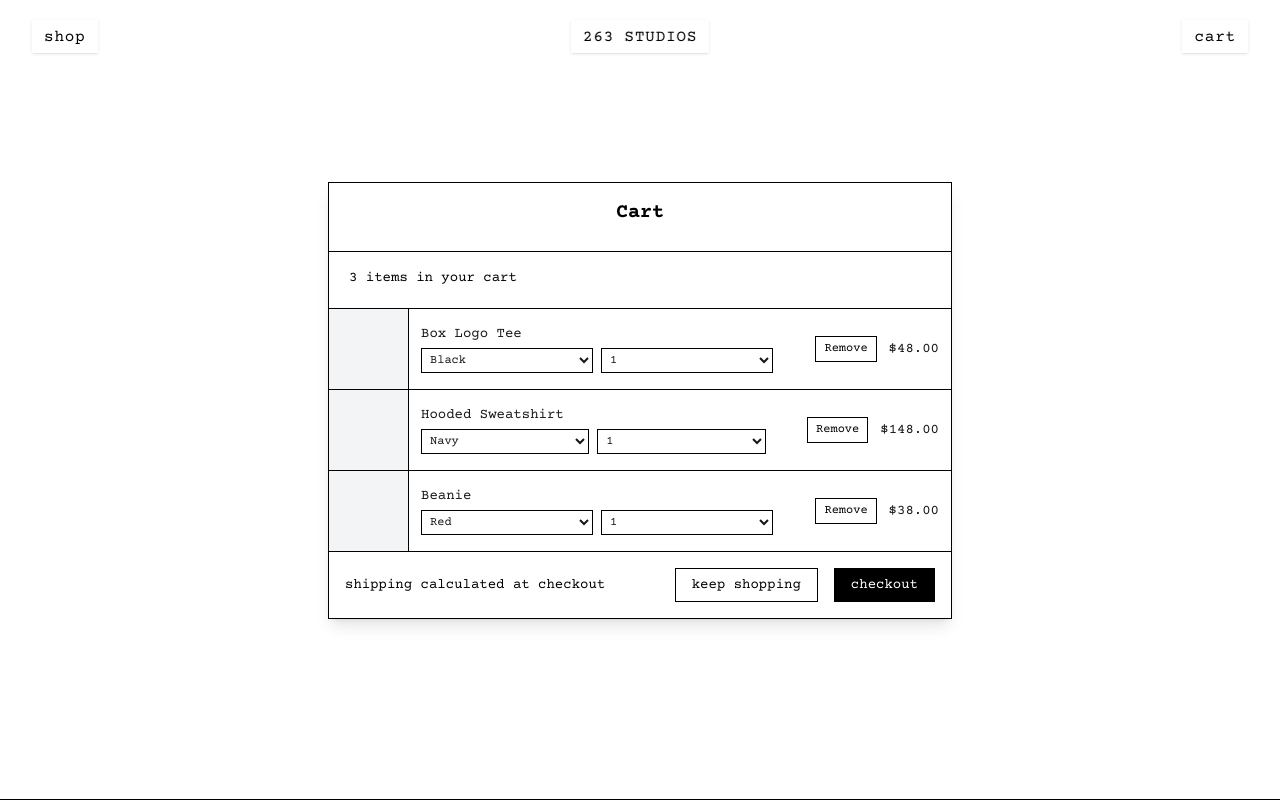
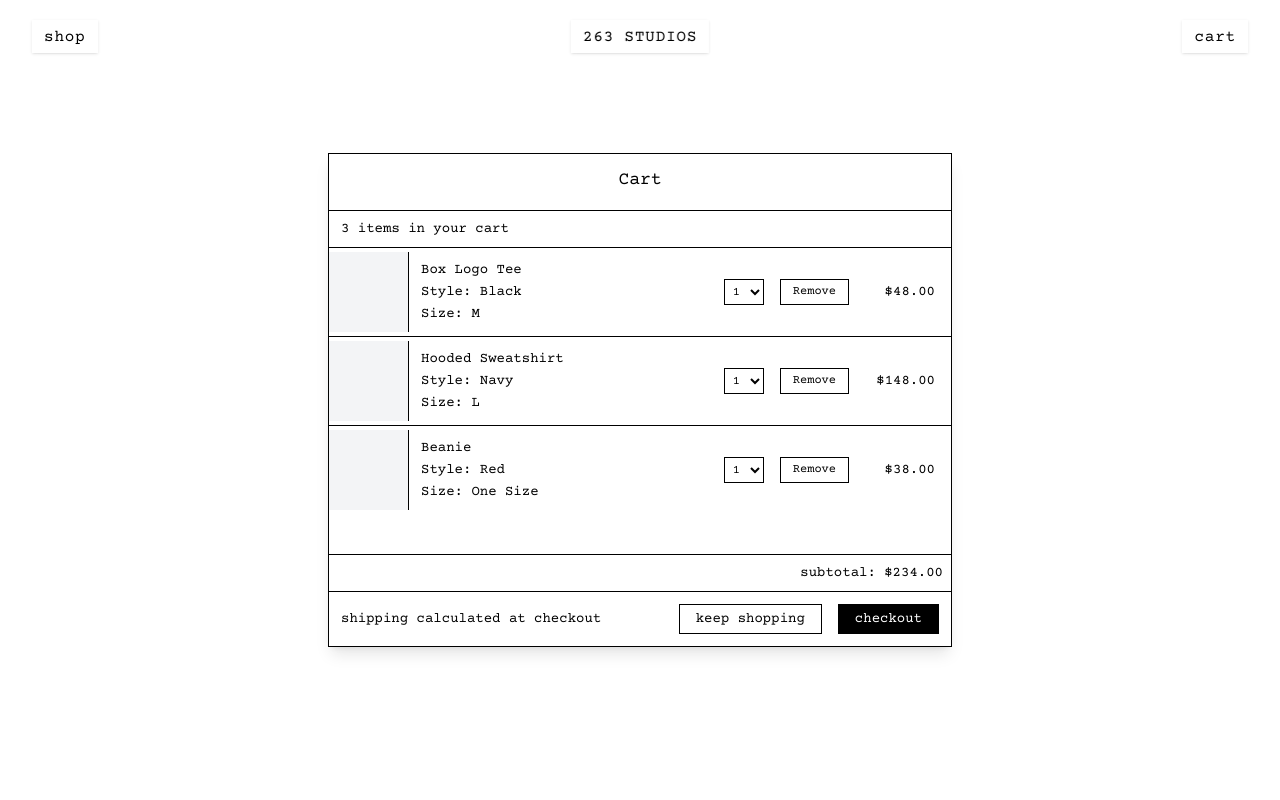
Before and after one commit to JaeMinBird/263Studios, a Next.js app: page /cart in a window 1280 px wide. Built offline with nearby package versions, Linux system fonts and the light colour scheme.

Commit message:
Updated cart and modified custom cursor

```diff
--- a/src/app/cart/page.tsx
+++ b/src/app/cart/page.tsx
@@ -8,39 +8,39 @@ export default function CartPage() {
     {
       name: "Box Logo Tee",
       price: 48.00,
-      colors: ["Black", "White"],
-      sizes: ["1", "2"]
+      style: "Black",
+      size: "M"
     },
     {
       name: "Hooded Sweatshirt",
       price: 148.00,
-      colors: ["Navy", "Gray"],
-      sizes: ["1", "2"]
+      style: "Navy",
+      size: "L"
     },
     {
       name: "Beanie",
       price: 38.00,
-      colors: ["Red", "Black"],
-      sizes: ["1", "2"]
+      style: "Red",
+      size: "One Size"
     }
   ];
 
   return (
     <div className="flex justify-center items-center min-h-screen p-4 bg-white cursor-[url('/custom-cursor.svg'),_auto]">
-      <div className="w-[50%] min-h-[45vh] border border-black shadow-lg bg-white flex flex-col my-8 overflow-hidden">
+      <div className="w-[50%] min-h-[35vh] border border-black shadow-lg bg-white flex flex-col my-8 overflow-hidden">
         {/* Section 1: Cart Header */}
-        <div className="p-4">
-          <h1 className="text-xl font-bold mb-2 font-courier-prime text-black text-center">Cart</h1>
+        <div className="p-3">
+          <h1 className="text-lg font-normal mb-1 font-courier-prime text-black text-center">Cart</h1>
         </div>
-        <div className="border-b border-black -mx-4"></div>
+        <div className="border-b border-black -mx-3"></div>
 
         {/* Section 2: Items Count */}
-        <div className="p-4">
-          <p className="text-black pl-1 mb-1 font-courier-prime text-sm lowercase">
+        <div className="p-2">
+          <p className="text-black pl-1 mb-0 font-courier-prime text-sm lowercase">
             {itemsInCart} items in your cart
           </p>
         </div>
-        <div className="border-b border-black -mx-4"></div>
+        <div className="border-b border-black -mx-3"></div>
 
         {/* Section 3: Items List with Subtotal */}
         <div className={`flex-1 ${itemsInCart > 3 ? 'overflow-y-auto' : 'overflow-y-hidden'}`}>
@@ -50,36 +50,36 @@ export default function CartPage() {
                 key={index}
                 name={item.name}
                 price={item.price}
-                colors={item.colors}
-                sizes={item.sizes}
+                style={item.style}
+                size={item.size}
                 isFirst={index === 0}
                 isLast={index === cartItems.length - 1}
               />
             ))}
+            {/* Add empty space to show only 3 items */}
+            {itemsInCart <= 3 && <div className="h-10"></div>}
           </div>
 
           {/* Subtotal Box */}
-          {itemsInCart > 3 && (
-            <div className="sticky bottom-0 right-0 bg-white p-2 border-t border-black">
-              <p className="text-black font-courier-prime text-sm lowercase text-right">
-                subtotal: $234.00
-              </p>
-            </div>
-          )}
+          <div className="sticky bottom-0 right-0 bg-white p-2 border-t border-black">
+            <p className="text-black font-courier-prime text-sm lowercase text-right">
+              subtotal: $234.00
+            </p>
+          </div>
         </div>
-        <div className="border-b border-black -mx-4"></div>
+        <div className="border-b border-black -mx-3"></div>
 
         {/* Section 4: Actions */}
-        <div className="p-4">
+        <div className="p-3">
           <div className="flex justify-between items-center">
             <p className="text-black text-sm font-courier-prime lowercase">
               shipping calculated at checkout
             </p>
             <div className="flex gap-4">
-              <button className="px-4 py-1.5 border border-black text-black hover:bg-black hover:text-white transition-colors font-courier-prime text-sm lowercase">
+              <button className="px-4 py-1 border border-black text-black hover:bg-black hover:text-white transition-colors font-courier-prime text-sm lowercase">
                 keep shopping
               </button>
-              <button className="px-4 py-1.5 bg-black text-white border border-black hover:bg-white hover:text-black transition-colors font-courier-prime text-sm lowercase">
+              <button className="px-4 py-1 bg-black text-white border border-black hover:bg-white hover:text-black transition-colors font-courier-prime text-sm lowercase">
                 checkout
               </button>
             </div>
--- a/src/components/CartItem.tsx
+++ b/src/components/CartItem.tsx
@@ -3,52 +3,47 @@
 interface CartItemProps {
   name: string;
   price: number;
-  colors: string[];
-  sizes: string[];
+  style: string;
+  size: string;
   isFirst: boolean;
   isLast: boolean;
 }
 
-export default function CartItem({ name, price, colors, sizes, isFirst, isLast }: CartItemProps) {
+export default function CartItem({ name, price, style, size, isFirst, isLast }: CartItemProps) {
   return (
     <div className={`flex items-center w-full ${!isFirst && 'border-t border-black'}`}>
-      {/* Image container - now snug against top and bottom */}
+      {/* Fixed image container - back to fixed height with border */}
       <div className="w-20 h-20 bg-gray-100 border-r border-black flex-shrink-0">
         {/* Add your image here */}
+        <div className="w-full h-full object-cover" />
       </div>
 
-      {/* Item details */}
+      {/* Item details with minimal margins */}
       <div className="flex-1 p-3 min-w-0">
-        {/* Reduced text size by 30% */}
-        <h2 className="font-medium font-courier-prime truncate text-sm">{name}</h2>
-        <div className="flex gap-2 mt-1 flex-wrap">
-          <select className="border border-black p-1 font-courier-prime flex-1 min-w-[100px] max-w-[45%] text-xs">
-            {colors.map((color) => (
-              <option key={color}>{color}</option>
-            ))}
-          </select>
-          <select className="border border-black p-1 font-courier-prime flex-1 min-w-[100px] max-w-[45%] text-xs">
-            {sizes.map((size) => (
-              <option key={size}>{size}</option>
-            ))}
-          </select>
-        </div>
+        <h2 className="font-normal font-courier-prime truncate text-sm text-black mt-0">{name}</h2>
+        <p className="text-sm font-courier-prime mt-0.5 text-black">Style: {style}</p>
+        <p className="text-sm font-courier-prime mt-0.5 text-black mb-0">Size: {size}</p>
       </div>
 
-      {/* Remove button and price */}
-      <div className="flex items-center gap-3 pr-3 flex-shrink-0">
-        {/* Reduced button size by 30% */}
-        <button className="px-2 py-1 border border-black text-black hover:bg-black hover:text-white transition-colors font-courier-prime text-xs whitespace-nowrap">
+      {/* Quantity, Remove button and price */}
+      <div className="flex items-center pr-4 flex-shrink-0">
+        {/* Quantity dropdown */}
+        <select className="border border-black p-1 font-courier-prime text-xs w-10 text-black h-[26px]">
+          {Array.from({length: 9}, (_, i) => i + 1).map((num) => (
+            <option key={num}>{num}</option>
+          ))}
+        </select>
+
+        {/* Remove button */}
+        <button className="px-3 border border-black text-black hover:bg-black hover:text-white transition-colors font-courier-prime text-xs whitespace-nowrap ml-4 h-[26px]">
           Remove
         </button>
-        {/* Reduced price text size by 30% */}
-        <p className="font-medium font-courier-prime whitespace-nowrap text-sm">
+
+        {/* Price - added fixed width to ensure consistent spacing */}
+        <p className="font-normal font-courier-prime whitespace-nowrap text-sm text-black ml-4 min-w-[70px] text-right">
           ${price.toFixed(2)}
         </p>
       </div>
-
-      {/* Bottom border for last item */}
-      {isLast && <div className="absolute bottom-0 left-0 right-0 border-b border-black"></div>}
     </div>
   );
 }
--- a/src/components/CustomCursor.tsx
+++ b/src/components/CustomCursor.tsx
@@ -54,7 +54,7 @@ export default function CustomCursor() {
       }}
       transition={{ type: 'spring', stiffness: 500, damping: 28 }}
     >
-      <div className="w-5 h-5 border border-white rounded-full" />
+      <div className="w-5 h-5 border border-gray-400 rounded-full" />
     </motion.div>
   );
 }
```
